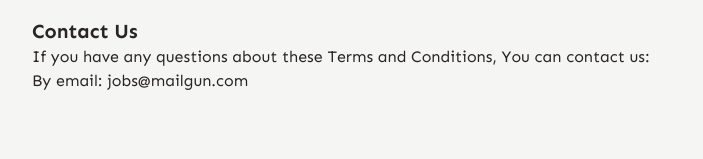
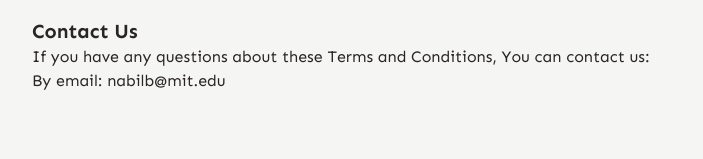
Before and after one commit to jackbisceglia/apptrack, a React (Vite) app in the folder tokyo/: page /info/tos in a window 1280 px wide. Shown: the part 4201-4360 px from the top of the page, without its empty margins (288-991 px from the left). Built offline with nearby package versions, Linux system fonts and the light colour scheme.

Commit message:
fix: update TOS email

```diff
--- a/tokyo/src/routes/info/TOS.tsx
+++ b/tokyo/src/routes/info/TOS.tsx
@@ -297,7 +297,7 @@ export default function TOS() {
             contact us:
           </p>
           <ul>
-            <li>By email: jobs@mailgun.com</li>
+            <li>By email: nabilb@mit.edu</li>
           </ul>
         </div>
       </div>
```
